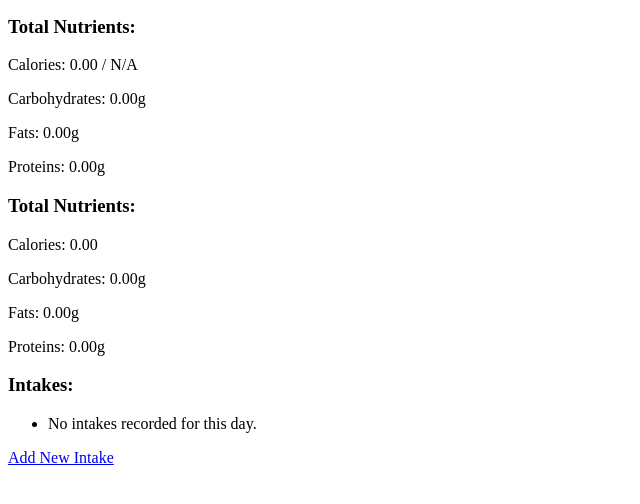
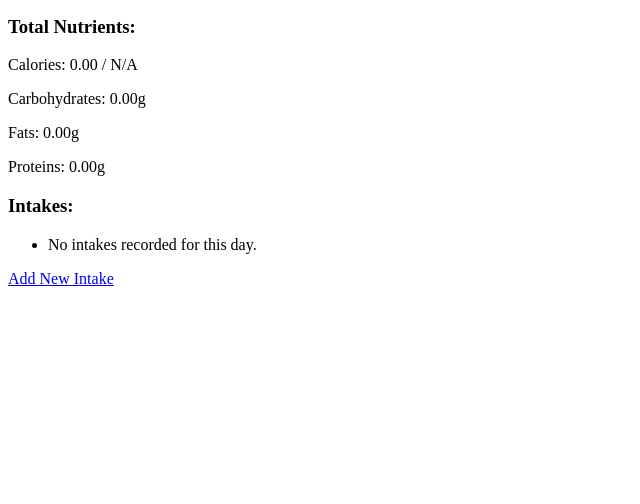
Before and after one commit to Dudul-99/calorie_tracker, a Django app: page /summary/ in a window 1280 px wide. Shown: the part 158-662 px from the top of the page, without its empty margins (0-640 px from the left). Run offline with Django 4.2, Linux system fonts and the light colour scheme; the visitor is signed in with stand-in values (Sample User, id 1); data that the repository does not hold is empty.

Commit message:
correcting duplication for intke information in calorie summary

```diff
--- a/tracker/templates/tracker/calorie_summary.html
+++ b/tracker/templates/tracker/calorie_summary.html
@@ -24,17 +24,6 @@
 <p>Proteins: {{ total_nutrients.proteins|floatformat:2 }}g</p>
 
 
-
-
-
-
-
-<h3>Total Nutrients:</h3>
-<p>Calories: {{ total_nutrients.calories|floatformat:2 }}</p>
-<p>Carbohydrates: {{ total_nutrients.carbs|floatformat:2 }}g</p>
-<p>Fats: {{ total_nutrients.fats|floatformat:2 }}g</p>
-<p>Proteins: {{ total_nutrients.proteins|floatformat:2 }}g</p>
-
 <h3>Intakes:</h3>
 <ul>
 {% for intake in intakes %}
```
